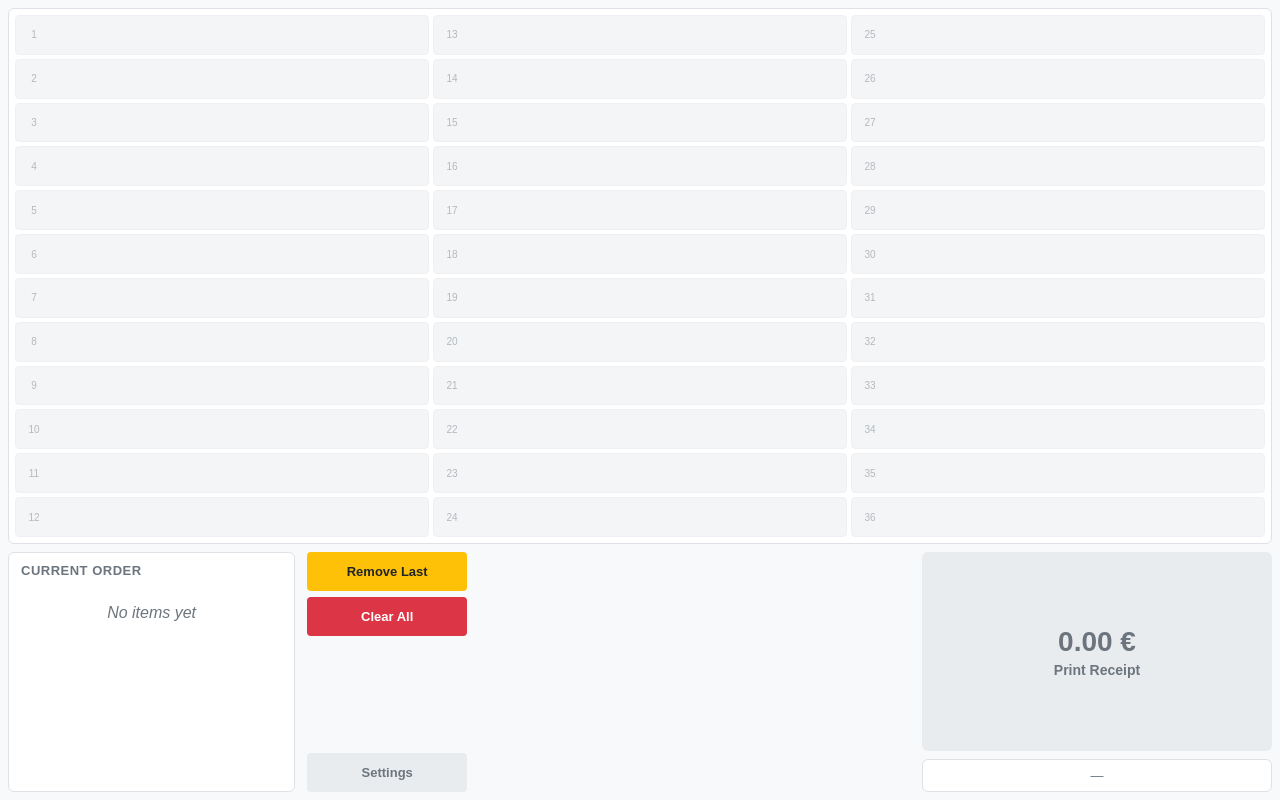
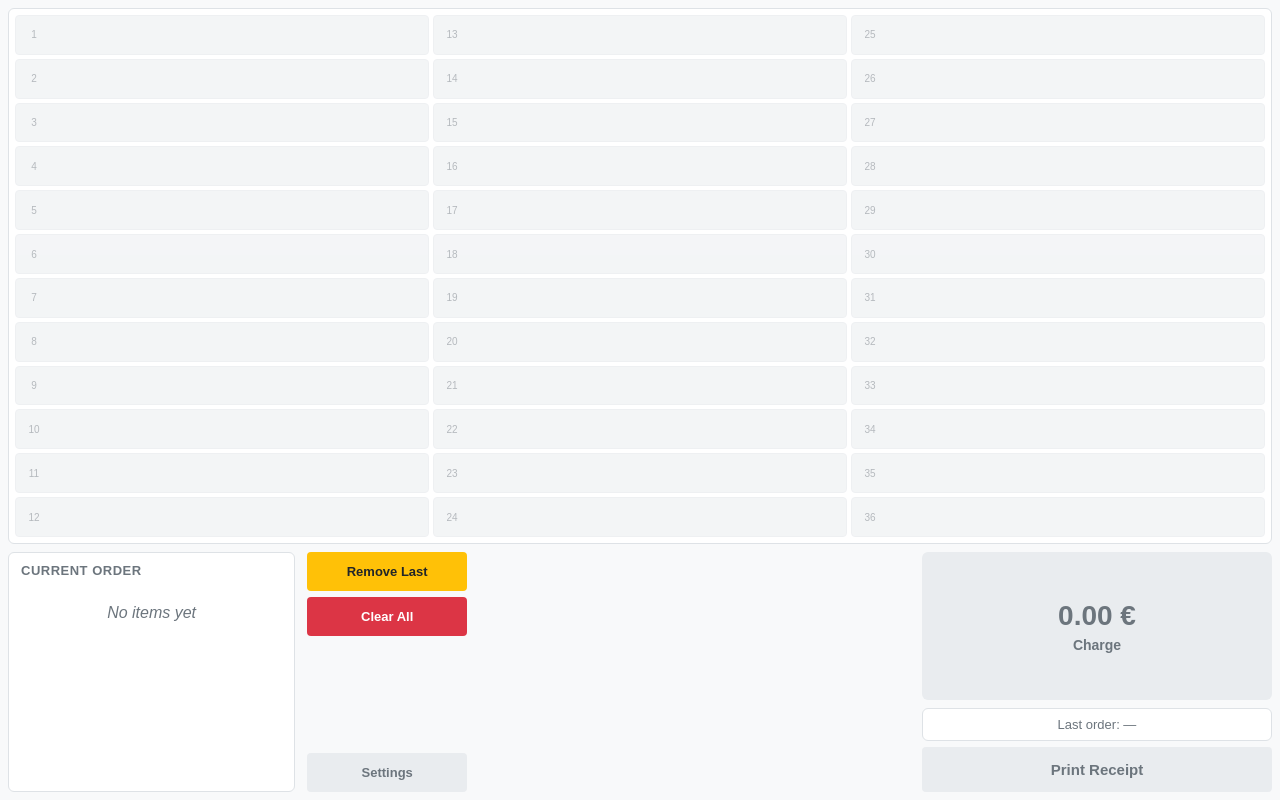
Before and after one commit to vindux/bonkasse, a FastAPI app: page / in a window 1280 px wide. Run offline with FastAPI, Linux system fonts and the light colour scheme; data comes from the database, SQL or seed files in the repository; data that the repository does not hold is empty.

Commit message:
Restore customer-receipt printing (lost in the rewrite)
Adds back the on-demand customer receipt that the old Tkinter app had as its
"Print Receipt" button, separate from the per-item kitchen bons.

- New POST /receipt/print-last: reprints the most recent finalized transaction
  as a consolidated receipt (identical line items grouped with quantities) via
  the existing PrinterService.print_receipt(). Returns a toast on success/empty/
  failure.
- New fragments/last_order.html: Last Order total + a "Print Receipt" button,
  disabled until an order exists. Finalize OOB-swaps it so the button enables
  and the total updates after each sale.
- Rename the big green button label from "Print Receipt" to "Charge" — it
  finalizes the sale and prints bons; the new button is the actual customer
  receipt. Removes the long-standing label confusion.
- CSS for .btn-receipt and the #last-order layout.

```diff
--- a/app/static/css/style.css
+++ b/app/static/css/style.css
@@ -360,6 +360,12 @@ html, body {
     margin-top: 4px;
 }
 
+#last-order {
+    display: flex;
+    flex-direction: column;
+    gap: 6px;
+}
+
 .last-order-display {
     background: var(--bg-secondary);
     border: 1px solid var(--border);
@@ -368,6 +374,19 @@ html, body {
     text-align: center;
     font-size: 13px;
     color: var(--text-secondary);
+}
+
+.btn-receipt {
+    width: 100%;
+    background: var(--accent);
+    padding: 14px;
+    font-size: 15px;
+}
+.btn-receipt:hover { background: var(--accent-hover); }
+.btn-receipt:disabled {
+    background: var(--bg-accent);
+    color: var(--text-secondary);
+    cursor: default;
 }
 
 /* ---- Modal ---- */
--- /dev/null
+++ b/app/templates/fragments/last_order.html
@@ -0,0 +1,13 @@
+<div class="last-order-display">
+    Last order:
+    {% if last_transaction %}{{ "%.2f"|format(last_transaction.total) }}&nbsp;&euro;{% else %}&mdash;{% endif %}
+</div>
+<button class="btn btn-receipt"
+        hx-post="/receipt/print-last"
+        hx-target="#toast-container"
+        hx-swap="innerHTML"
+        hx-disabled-elt="this"
+        hx-sync="this:drop"
+        {% if not last_transaction %}disabled{% endif %}>
+    Print Receipt
+</button>
--- a/app/templates/fragments/total_button.html
+++ b/app/templates/fragments/total_button.html
@@ -1,7 +1,7 @@
 {% if cart.is_empty %}
 <button class="total-btn disabled" disabled>
     <span class="total-amount">0.00&nbsp;&euro;</span>
-    <span class="total-label">Print Receipt</span>
+    <span class="total-label">Charge</span>
 </button>
 {% else %}
 <button class="total-btn active"
@@ -12,6 +12,6 @@
         hx-disabled-elt="this"
         hx-sync="this:drop">
     <span class="total-amount">{{ "%.2f"|format(cart.total) }}&nbsp;&euro;</span>
-    <span class="total-label">Print Receipt</span>
+    <span class="total-label">Charge</span>
 </button>
 {% endif %}
--- a/app/templates/register.html
+++ b/app/templates/register.html
@@ -38,7 +38,9 @@
             <div id="total-button">
                 {% include "fragments/total_button.html" %}
             </div>
-            <div id="last-order" class="last-order-display">&mdash;</div>
+            <div id="last-order">
+                {% include "fragments/last_order.html" %}
+            </div>
         </div>
     </div>
 
```
Also changed, not shown: app/routers/register.py (+55 -2 lines).
